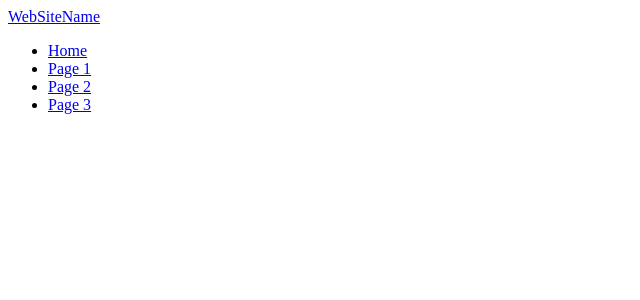
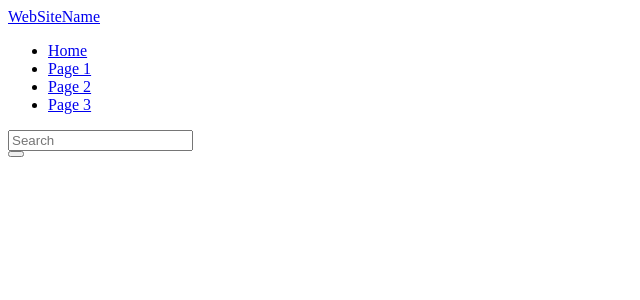
Before and after one commit to silver230/Gallery, a Django app: template pics/templates/navbar.html in a window 1280 px wide. Shown: the top 300 px of the page, without its empty margins (0-640 px from the left). Run offline with Django 3.2, Linux system fonts and the light colour scheme; the template is opened without the code that fills it, so the values that code supplies are empty.

Commit message:
added a form input for  search with glyphicon

```diff
--- a/pics/templates/navbar.html
+++ b/pics/templates/navbar.html
@@ -1,4 +1,4 @@
-<nav class="navbar bg-info navbar-fixed-top">
+<nav class="navbar bg-success navbar-fixed">
     <div class="container-fluid">
       <div class="navbar-header">
         <a class="navbar-brand" href="#">WebSiteName</a>
@@ -9,5 +9,18 @@
         <li><a href="#">Page 2</a></li>
         <li><a href="#">Page 3</a></li>
       </ul>
+
+
+  <form class="navbar-form navbar-right" action="/action_page.php">
+    <div class="input-group">
+      <input type="text" class="form-control" placeholder="Search">
+      <div class="input-group-btn">
+        <button class="btn btn-default" type="submit">
+          <i class="glyphicon glyphicon-search"></i>
+        </button>
+      </div>
     </div>
-  </nav>
+  </form>
+
+</div>
+</nav>
```
